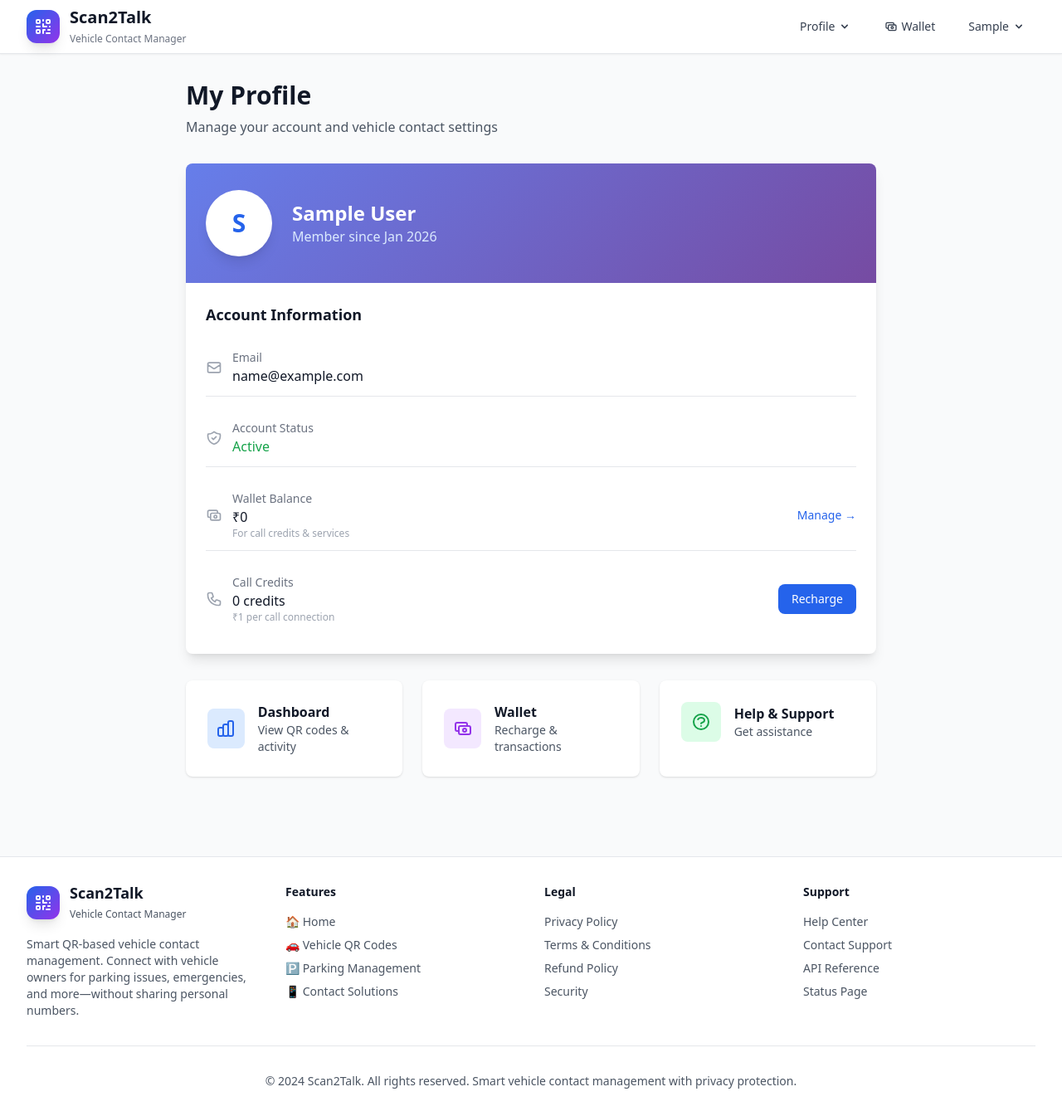
After one commit to Punitananad/scan2talk, a Django app: page /accounts/profile/ in a window 1280 px wide. The commit adds this page. Shown: the whole page at 83% size. Run offline with Django 4.2, Linux system fonts and the light colour scheme; the visitor is signed in with stand-in values (Sample User, id 1); data that the repository does not hold is empty; parts of the project's set-up code (start-up, migrations or seed data) failed here and were passed over; some libraries are stand-ins or nearby versions.

Commit message:
Rebrand to Scan2Talk and improve user navigation

```diff
--- /dev/null
+++ b/templates/accounts/profile.html
@@ -0,0 +1,166 @@
+{% extends 'base.html' %}
+
+{% block title %}My Profile - Scan2Talk{% endblock %}
+
+{% block content %}
+<div class="max-w-4xl mx-auto px-4 sm:px-6 lg:px-8 py-8">
+    <!-- Page Header -->
+    <div class="mb-8">
+        <h1 class="text-3xl font-bold text-gray-900">My Profile</h1>
+        <p class="text-gray-600 mt-2">Manage your account and vehicle contact settings</p>
+    </div>
+
+    <!-- Profile Card -->
+    <div class="bg-white rounded-lg shadow-lg overflow-hidden">
+        <!-- Profile Header -->
+        <div class="gradient-bg px-6 py-8">
+            <div class="flex items-center">
+                <div class="w-20 h-20 bg-white rounded-full flex items-center justify-center text-3xl font-bold text-blue-600 shadow-lg">
+                    {% if user.first_name %}
+                        {{ user.first_name|first|upper }}
+                    {% else %}
+                        {{ user.email|first|upper }}
+                    {% endif %}
+                </div>
+                <div class="ml-6 text-white">
+                    <h2 class="text-2xl font-bold">
+                        {% if user.first_name %}
+                            {{ user.first_name }} {% if user.last_name %}{{ user.last_name }}{% endif %}
+                        {% else %}
+                            {{ user.email }}
+                        {% endif %}
+                    </h2>
+                    <p class="text-blue-100">Member since {{ user.date_joined|date:"M Y" }}</p>
+                </div>
+            </div>
+        </div>
+
+        <!-- Profile Information -->
+        <div class="p-6">
+            <h3 class="text-lg font-semibold text-gray-900 mb-4">Account Information</h3>
+
+            <div class="space-y-4">
+                <!-- Email -->
+                <div class="flex items-center justify-between py-3 border-b border-gray-200">
+                    <div class="flex items-center">
+                        <svg class="w-5 h-5 text-gray-400 mr-3" fill="none" stroke="currentColor" viewBox="0 0 24 24">
+                            <path stroke-linecap="round" stroke-linejoin="round" stroke-width="2" d="M3 8l7.89 5.26a2 2 0 002.22 0L21 8M5 19h14a2 2 0 002-2V7a2 2 0 00-2-2H5a2 2 0 00-2 2v10a2 2 0 002 2z"></path>
+                        </svg>
+                        <div>
+                            <p class="text-sm text-gray-500">Email</p>
+                            <p class="text-gray-900 font-medium">{{ user.email }}</p>
+                        </div>
+                    </div>
+                </div>
+
+                <!-- Phone -->
+                {% if user.phone_number %}
+                <div class="flex items-center justify-between py-3 border-b border-gray-200">
+                    <div class="flex items-center">
+                        <svg class="w-5 h-5 text-gray-400 mr-3" fill="none" stroke="currentColor" viewBox="0 0 24 24">
+                            <path stroke-linecap="round" stroke-linejoin="round" stroke-width="2" d="M3 5a2 2 0 012-2h3.28a1 1 0 01.948.684l1.498 4.493a1 1 0 01-.502 1.21l-2.257 1.13a11.042 11.042 0 005.516 5.516l1.13-2.257a1 1 0 011.21-.502l4.493 1.498a1 1 0 01.684.949V19a2 2 0 01-2 2h-1C9.716 21 3 14.284 3 6V5z"></path>
+                        </svg>
+                        <div>
+                            <p class="text-sm text-gray-500">Phone Number</p>
+                            <p class="text-gray-900 font-medium">{{ user.phone_number }}</p>
+                        </div>
+                    </div>
+                </div>
+                {% endif %}
+
+                <!-- Account Status -->
+                <div class="flex items-center justify-between py-3 border-b border-gray-200">
+                    <div class="flex items-center">
+                        <svg class="w-5 h-5 text-gray-400 mr-3" fill="none" stroke="currentColor" viewBox="0 0 24 24">
+                            <path stroke-linecap="round" stroke-linejoin="round" stroke-width="2" d="M9 12l2 2 4-4m5.618-4.016A11.955 11.955 0 0112 2.944a11.955 11.955 0 01-8.618 3.04A12.02 12.02 0 003 9c0 5.591 3.824 10.29 9 11.622 5.176-1.332 9-6.03 9-11.622 0-1.042-.133-2.052-.382-3.016z"></path>
+                        </svg>
+                        <div>
+                            <p class="text-sm text-gray-500">Account Status</p>
+                            <p class="text-green-600 font-medium">Active</p>
+                        </div>
+                    </div>
+                </div>
+
+                <!-- Wallet Balance -->
+                <div class="flex items-center justify-between py-3 border-b border-gray-200">
+                    <div class="flex items-center">
+                        <svg class="w-5 h-5 text-gray-400 mr-3" fill="none" stroke="currentColor" viewBox="0 0 24 24">
+                            <path stroke-linecap="round" stroke-linejoin="round" stroke-width="2" d="M17 9V7a2 2 0 00-2-2H5a2 2 0 00-2 2v6a2 2 0 002 2h2m2 4h10a2 2 0 002-2v-6a2 2 0 00-2-2H9a2 2 0 00-2 2v6a2 2 0 002 2zm7-5a2 2 0 11-4 0 2 2 0 014 0z"></path>
+                        </svg>
+                        <div>
+                            <p class="text-sm text-gray-500">Wallet Balance</p>
+                            <p class="text-gray-900 font-medium">₹{{ user.wallet.balance|default:0 }}</p>
+                            <p class="text-xs text-gray-400">For call credits & services</p>
+                        </div>
+                    </div>
+                    <a href="{% url 'accounts:wallet_dashboard' %}" class="text-blue-600 hover:text-blue-700 text-sm font-medium">
+                        Manage →
+                    </a>
+                </div>
+
+                <!-- Call Credits -->
+                <div class="flex items-center justify-between py-3">
+                    <div class="flex items-center">
+                        <svg class="w-5 h-5 text-gray-400 mr-3" fill="none" stroke="currentColor" viewBox="0 0 24 24">
+                            <path stroke-linecap="round" stroke-linejoin="round" stroke-width="2" d="M3 5a2 2 0 012-2h3.28a1 1 0 01.948.684l1.498 4.493a1 1 0 01-.502 1.21l-2.257 1.13a11.042 11.042 0 005.516 5.516l1.13-2.257a1 1 0 011.21-.502l4.493 1.498a1 1 0 01.684.949V19a2 2 0 01-2 2h-1C9.716 21 3 14.284 3 6V5z"></path>
+                        </svg>
+                        <div>
+                            <p class="text-sm text-gray-500">Call Credits</p>
+                            <p class="text-gray-900 font-medium">{{ user.wallet.call_credits|default:0 }} credits</p>
+                            <p class="text-xs text-gray-400">₹1 per call connection</p>
+                        </div>
+                    </div>
+                    <a href="{% url 'accounts:recharge_wallet' %}" class="bg-blue-600 text-white px-4 py-2 rounded-lg hover:bg-blue-700 text-sm font-medium">
+                        Recharge
+                    </a>
+                </div>
+            </div>
+        </div>
+    </div>
+
+    <!-- Quick Actions -->
+    <div class="grid grid-cols-1 md:grid-cols-3 gap-6 mt-8">
+        <a href="{% url 'accounts:dashboard' %}" class="bg-white rounded-lg shadow p-6 hover:shadow-lg transition-all border-2 border-transparent hover:border-blue-500">
+            <div class="flex items-center">
+                <div class="w-12 h-12 bg-blue-100 rounded-lg flex items-center justify-center mr-4">
+                    <svg class="w-6 h-6 text-blue-600" fill="none" stroke="currentColor" viewBox="0 0 24 24">
+                        <path stroke-linecap="round" stroke-linejoin="round" stroke-width="2" d="M9 19v-6a2 2 0 00-2-2H5a2 2 0 00-2 2v6a2 2 0 002 2h2a2 2 0 002-2zm0 0V9a2 2 0 012-2h2a2 2 0 012 2v10m-6 0a2 2 0 002 2h2a2 2 0 002-2m0 0V5a2 2 0 012-2h2a2 2 0 012 2v14a2 2 0 01-2 2h-2a2 2 0 01-2-2z"></path>
+                    </svg>
+                </div>
+                <div>
+                    <h3 class="font-semibold text-gray-900">Dashboard</h3>
+                    <p class="text-sm text-gray-600">View QR codes & activity</p>
+                </div>
+            </div>
+        </a>
+
+        <a href="{% url 'accounts:wallet_dashboard' %}" class="bg-white rounded-lg shadow p-6 hover:shadow-lg transition-all border-2 border-transparent hover:border-purple-500">
+            <div class="flex items-center">
+                <div class="w-12 h-12 bg-purple-100 rounded-lg flex items-center justify-center mr-4">
+                    <svg class="w-6 h-6 text-purple-600" fill="none" stroke="currentColor" viewBox="0 0 24 24">
+                        <path stroke-linecap="round" stroke-linejoin="round" stroke-width="2" d="M17 9V7a2 2 0 00-2-2H5a2 2 0 00-2 2v6a2 2 0 002 2h2m2 4h10a2 2 0 002-2v-6a2 2 0 00-2-2H9a2 2 0 00-2 2v6a2 2 0 002 2zm7-5a2 2 0 11-4 0 2 2 0 014 0z"></path>
+                    </svg>
+                </div>
+                <div>
+                    <h3 class="font-semibold text-gray-900">Wallet</h3>
+                    <p class="text-sm text-gray-600">Recharge & transactions</p>
+                </div>
+            </div>
+        </a>
+
+        <a href="{% url 'core:contact' %}" class="bg-white rounded-lg shadow p-6 hover:shadow-lg transition-all border-2 border-transparent hover:border-green-500">
+            <div class="flex items-center">
+                <div class="w-12 h-12 bg-green-100 rounded-lg flex items-center justify-center mr-4">
+                    <svg class="w-6 h-6 text-green-600" fill="none" stroke="currentColor" viewBox="0 0 24 24">
+                        <path stroke-linecap="round" stroke-linejoin="round" stroke-width="2" d="M8.228 9c.549-1.165 2.03-2 3.772-2 2.21 0 4 1.343 4 3 0 1.4-1.278 2.575-3.006 2.907-.542.104-.994.54-.994 1.093m0 3h.01M21 12a9 9 0 11-18 0 9 9 0 0118 0z"></path>
+                    </svg>
+                </div>
+                <div>
+                    <h3 class="font-semibold text-gray-900">Help & Support</h3>
+                    <p class="text-sm text-gray-600">Get assistance</p>
+                </div>
+            </div>
+        </a>
+    </div>
+</div>
+{% endblock %}
--- a/templates/accounts/wallet_dashboard.html
+++ b/templates/accounts/wallet_dashboard.html
@@ -1,13 +1,13 @@
 {% extends 'base.html' %}
 
-{% block title %}My Wallet - Gateway Platform{% endblock %}
+{% block title %}My Wallet - Scan2Talk{% endblock %}
 
 {% block content %}
 <div class="max-w-7xl mx-auto px-4 sm:px-6 lg:px-8 py-8">
     <!-- Page Header -->
     <div class="mb-8">
         <h1 class="text-3xl font-bold text-gray-900">My Wallet</h1>
-        <p class="text-gray-600 mt-2">Manage your balance and call credits</p>
+        <p class="text-gray-600 mt-2">Manage your balance and call credits for vehicle contacts</p>
     </div>
 
     <!-- Wallet Balance Cards -->
--- a/templates/base.html
+++ b/templates/base.html
@@ -4,7 +4,7 @@
 <head>
     <meta charset="UTF-8">
     <meta name="viewport" content="width=device-width, initial-scale=1.0">
-    <title>{% block title %}Gateway Platform{% endblock %}</title>
+    <title>{% block title %}Scan2Talk - Smart Vehicle Contact Management{% endblock %}</title>
 
     <!-- Favicon -->
     <link rel="icon" type="image/png" sizes="32x32" href="{% static 'favicon/logo.png' %}?v=3">
@@ -40,37 +40,33 @@
             <div class="flex justify-between h-16">
                 <div class="flex items-center">
                     <a href="{% url 'core:home' %}" class="flex items-center">
-                        <div class="w-8 h-8 bg-blue-600 rounded-lg flex items-center justify-center mr-3">
-                            <span class="text-white font-bold text-sm">GP</span>
+                        <div class="w-10 h-10 bg-gradient-to-br from-blue-600 to-purple-600 rounded-xl flex items-center justify-center mr-3 shadow-lg">
+                            <svg class="w-6 h-6 text-white" fill="none" stroke="currentColor" viewBox="0 0 24 24">
+                                <path stroke-linecap="round" stroke-linejoin="round" stroke-width="2" d="M12 4v1m6 11h2m-6 0h-2v4m0-11v3m0 0h.01M12 12h4.01M16 20h4M4 12h4m12 0h.01M5 8h2a1 1 0 001-1V5a1 1 0 00-1-1H5a1 1 0 00-1 1v2a1 1 0 001 1zm12 0h2a1 1 0 001-1V5a1 1 0 00-1-1h-2a1 1 0 00-1 1v2a1 1 0 001 1zM5 20h2a1 1 0 001-1v-2a1 1 0 00-1-1H5a1 1 0 00-1 1v2a1 1 0 001 1z"></path>
+                            </svg>
                         </div>
-                        <span class="text-xl font-semibold text-gray-900">Gateway Platform</span>
+                        <div>
+                            <span class="text-xl font-bold text-gray-900 block leading-tight">Scan2Talk</span>
+                            <span class="text-xs text-gray-500">Vehicle Contact Manager</span>
+                        </div>
                     </a>
                 </div>
 
                 <div class="flex items-center space-x-4">
                     {% if user.is_authenticated %}
-                        <a href="{% url 'accounts:dashboard' %}" class="text-gray-700 hover:text-blue-600 px-3 py-2 rounded-md text-sm font-medium">
+                        {% if user.is_staff and request.path|slice:":7" == "/admin/" or request.path|slice:":10" == "/accounts/" and "admin" in request.path or request.path|slice:":10" == "/gateways/" and "qr" in request.path or request.path|slice:":10" == "/gateways/" and "registrations" in request.path %}
+                        <!-- Admin Navigation -->
+                        <a href="{% url 'accounts:admin_super_dashboard' %}" class="text-gray-700 hover:text-blue-600 px-3 py-2 rounded-md text-sm font-medium">
                             Dashboard
                         </a>
-                        <a href="{% url 'gateways:list' %}" class="text-gray-700 hover:text-blue-600 px-3 py-2 rounded-md text-sm font-medium">
-                            Gateways
-                        </a>
-                        <a href="{% url 'accounts:wallet_dashboard' %}" class="text-gray-700 hover:text-blue-600 px-3 py-2 rounded-md text-sm font-medium flex items-center">
-                            <svg class="w-4 h-4 mr-1" fill="none" stroke="currentColor" viewBox="0 0 24 24">
-                                <path stroke-linecap="round" stroke-linejoin="round" stroke-width="2" d="M17 9V7a2 2 0 00-2-2H5a2 2 0 00-2 2v6a2 2 0 002 2h2m2 4h10a2 2 0 002-2v-6a2 2 0 00-2-2H9a2 2 0 00-2 2v6a2 2 0 002 2zm7-5a2 2 0 11-4 0 2 2 0 014 0z"></path>
-                            </svg>
-                            Wallet
-                        </a>
-                        {% if user.is_staff %}
                         <div class="relative" x-data="{ open: false }">
                             <button @click="open = !open" class="flex items-center text-gray-700 hover:text-blue-600 px-3 py-2 rounded-md text-sm font-medium">
-                                Admin
+                                Admin Tools
                                 <svg class="ml-1 h-4 w-4" fill="currentColor" viewBox="0 0 20 20">
                                     <path fill-rule="evenodd" d="M5.293 7.293a1 1 0 011.414 0L10 10.586l3.293-3.293a1 1 0 111.414 1.414l-4 4a1 1 0 01-1.414 0l-4-4a1 1 0 010-1.414z" clip-rule="evenodd"></path>
                                 </svg>
                             </button>
                             <div x-show="open" @click.away="open = false" class="absolute right-0 mt-2 w-56 bg-white rounded-md shadow-lg py-1 z-50">
-                                <a href="{% url 'accounts:admin_super_dashboard' %}" class="block px-4 py-2 text-sm text-gray-700 hover:bg-gray-100">🎛️ Super Dashboard</a>
                                 <a href="{% url 'gateways:qr_dashboard' %}" class="block px-4 py-2 text-sm text-gray-700 hover:bg-gray-100">📱 QR Dashboard</a>
                                 <a href="{% url 'accounts:admin_manage_categories' %}" class="block px-4 py-2 text-sm text-gray-700 hover:bg-gray-100">📂 Categories</a>
                                 <a href="{% url 'accounts:admin_manage_plans' %}" class="block px-4 py-2 text-sm text-gray-700 hover:bg-gray-100">💳 Plans</a>
@@ -79,7 +75,6 @@
                                 <a href="{% url 'gateways:registrations' %}" class="block px-4 py-2 text-sm text-gray-700 hover:bg-gray-100">📋 Registrations</a>
                             </div>
                         </div>
-                        {% endif %}
                         <div class="relative" x-data="{ open: false }">
                             <button @click="open = !open" class="flex items-center text-gray-700 hover:text-blue-600 px-3 py-2 rounded-md text-sm font-medium">
                                 {% if user.first_name %}
@@ -94,10 +89,53 @@
                                 </svg>
                             </button>
                             <div x-show="open" @click.away="open = false" class="absolute right-0 mt-2 w-48 bg-white rounded-md shadow-lg py-1 z-50">
-                                <a href="{% url 'accounts:profile' %}" class="block px-4 py-2 text-sm text-gray-700 hover:bg-gray-100">Profile</a>
-                                <a href="{% url 'accounts:logout' %}" class="block px-4 py-2 text-sm text-gray-700 hover:bg-gray-100">Logout</a>
+                                <a href="{% url 'core:home' %}" class="block px-4 py-2 text-sm text-gray-700 hover:bg-gray-100">🏠 User View</a>
+                                <a href="{% url 'accounts:logout' %}" class="block px-4 py-2 text-sm text-gray-700 hover:bg-gray-100">🚪 Logout</a>
                             </div>
                         </div>
+                        {% else %}
+                        <!-- User Navigation -->
+                        <div class="relative" x-data="{ open: false }">
+                            <button @click="open = !open" class="flex items-center text-gray-700 hover:text-blue-600 px-3 py-2 rounded-md text-sm font-medium">
+                                Profile
+                                <svg class="ml-1 h-4 w-4" fill="currentColor" viewBox="0 0 20 20">
+                                    <path fill-rule="evenodd" d="M5.293 7.293a1 1 0 011.414 0L10 10.586l3.293-3.293a1 1 0 111.414 1.414l-4 4a1 1 0 01-1.414 0l-4-4a1 1 0 010-1.414z" clip-rule="evenodd"></path>
+                                </svg>
+                            </button>
+                            <div x-show="open" @click.away="open = false" class="absolute right-0 mt-2 w-48 bg-white rounded-md shadow-lg py-1 z-50">
+                                <a href="{% url 'accounts:profile' %}" class="block px-4 py-2 text-sm text-gray-700 hover:bg-gray-100">👤 My Profile</a>
+                                <a href="{% url 'accounts:dashboard' %}" class="block px-4 py-2 text-sm text-gray-700 hover:bg-gray-100">📊 Dashboard</a>
+                                <a href="{% url 'core:contact' %}" class="block px-4 py-2 text-sm text-gray-700 hover:bg-gray-100">❓ Help</a>
+                            </div>
+                        </div>
+                        <a href="{% url 'accounts:wallet_dashboard' %}" class="text-gray-700 hover:text-blue-600 px-3 py-2 rounded-md text-sm font-medium flex items-center">
+                            <svg class="w-4 h-4 mr-1" fill="none" stroke="currentColor" viewBox="0 0 24 24">
+                                <path stroke-linecap="round" stroke-linejoin="round" stroke-width="2" d="M17 9V7a2 2 0 00-2-2H5a2 2 0 00-2 2v6a2 2 0 002 2h2m2 4h10a2 2 0 002-2v-6a2 2 0 00-2-2H9a2 2 0 00-2 2v6a2 2 0 002 2zm7-5a2 2 0 11-4 0 2 2 0 014 0z"></path>
+                            </svg>
+                            Wallet
+                        </a>
+                        <div class="relative" x-data="{ open: false }">
+                            <button @click="open = !open" class="flex items-center text-gray-700 hover:text-blue-600 px-3 py-2 rounded-md text-sm font-medium">
+                                {% if user.first_name %}
+                                    {{ user.first_name }}
+                                {% elif user.get_full_name %}
+                                    {{ user.get_full_name }}
+                                {% else %}
+                                    {{ user.email }}
+                                {% endif %}
+                                <svg class="ml-1 h-4 w-4" fill="currentColor" viewBox="0 0 20 20">
+                                    <path fill-rule="evenodd" d="M5.293 7.293a1 1 0 011.414 0L10 10.586l3.293-3.293a1 1 0 111.414 1.414l-4 4a1 1 0 01-1.414 0l-4-4a1 1 0 010-1.414z" clip-rule="evenodd"></path>
+                                </svg>
+                            </button>
+                            <div x-show="open" @click.away="open = false" class="absolute right-0 mt-2 w-48 bg-white rounded-md shadow-lg py-1 z-50">
+                                {% if user.is_staff %}
+                                <a href="{% url 'accounts:admin_super_dashboard' %}" class="block px-4 py-2 text-sm text-gray-700 hover:bg-gray-100">⚙️ Admin Panel</a>
+                                <div class="border-t border-gray-200 my-1"></div>
+                                {% endif %}
+                                <a href="{% url 'accounts:logout' %}" class="block px-4 py-2 text-sm text-gray-700 hover:bg-gray-100">🚪 Logout</a>
+                            </div>
+                        </div>
+                        {% endif %}
                     {% else %}
                         <a href="{% url 'accounts:phone_login' %}" class="bg-blue-600 text-white hover:bg-blue-700 px-6 py-2 rounded-md text-sm font-medium">
                             Login
@@ -130,23 +168,28 @@
             <div class="grid grid-cols-1 md:grid-cols-4 gap-8">
                 <div>
                     <div class="flex items-center mb-4">
-                        <div class="w-8 h-8 bg-blue-600 rounded-lg flex items-center justify-center mr-3">
-                            <span class="text-white font-bold text-sm">GP</span>
+                        <div class="w-10 h-10 bg-gradient-to-br from-blue-600 to-purple-600 rounded-xl flex items-center justify-center mr-3 shadow-lg">
+                            <svg class="w-6 h-6 text-white" fill="none" stroke="currentColor" viewBox="0 0 24 24">
+                                <path stroke-linecap="round" stroke-linejoin="round" stroke-width="2" d="M12 4v1m6 11h2m-6 0h-2v4m0-11v3m0 0h.01M12 12h4.01M16 20h4M4 12h4m12 0h.01M5 8h2a1 1 0 001-1V5a1 1 0 00-1-1H5a1 1 0 00-1 1v2a1 1 0 001 1zm12 0h2a1 1 0 001-1V5a1 1 0 00-1-1h-2a1 1 0 00-1 1v2a1 1 0 001 1zM5 20h2a1 1 0 001-1v-2a1 1 0 00-1-1H5a1 1 0 00-1 1v2a1 1 0 001 1z"></path>
+                            </svg>
                         </div>
-                        <span class="text-lg font-semibold text-gray-900">Gateway Platform</span>
+                        <div>
+                            <span class="text-lg font-bold text-gray-900 block leading-tight">Scan2Talk</span>
+                            <span class="text-xs text-gray-600">Vehicle Contact Manager</span>
+                        </div>
                     </div>
                     <p class="text-gray-600 text-sm">
-                        Privacy-first communication routing platform for secure, anonymous contact initiation.
+                        Smart QR-based vehicle contact management. Connect with vehicle owners for parking issues, emergencies, and more—without sharing personal numbers.
                     </p>
                 </div>
 
                 <div>
-                    <h3 class="text-sm font-semibold text-gray-900 mb-4">Platform</h3>
+                    <h3 class="text-sm font-semibold text-gray-900 mb-4">Features</h3>
                     <ul class="space-y-2 text-sm text-gray-600">
-                        <li><a href="{% url 'core:home' %}" class="hover:text-blue-600">Home</a></li>
-                        <li><a href="#" class="hover:text-blue-600">Features</a></li>
-                        <li><a href="#" class="hover:text-blue-600">Pricing</a></li>
-                        <li><a href="#" class="hover:text-blue-600">Documentation</a></li>
+                        <li><a href="{% url 'core:home' %}" class="hover:text-blue-600">🏠 Home</a></li>
+                        <li><a href="#" class="hover:text-blue-600">🚗 Vehicle QR Codes</a></li>
+                        <li><a href="#" class="hover:text-blue-600">🅿️ Parking Management</a></li>
+                        <li><a href="#" class="hover:text-blue-600">📱 Contact Solutions</a></li>
                     </ul>
                 </div>
 
@@ -173,7 +216,7 @@
 
             <div class="border-t border-gray-200 mt-8 pt-8 text-center">
                 <p class="text-sm text-gray-600">
-                    © 2024 Gateway Platform. All rights reserved. Built with privacy and security in mind.
+                    © 2024 Scan2Talk. All rights reserved. Smart vehicle contact management with privacy protection.
                 </p>
             </div>
         </div>
```
Also changed, not shown: USER_NAVIGATION_UPDATE.md (added, +90 -0 lines), templates/accounts/dashboard.html (+28 -18 lines).
